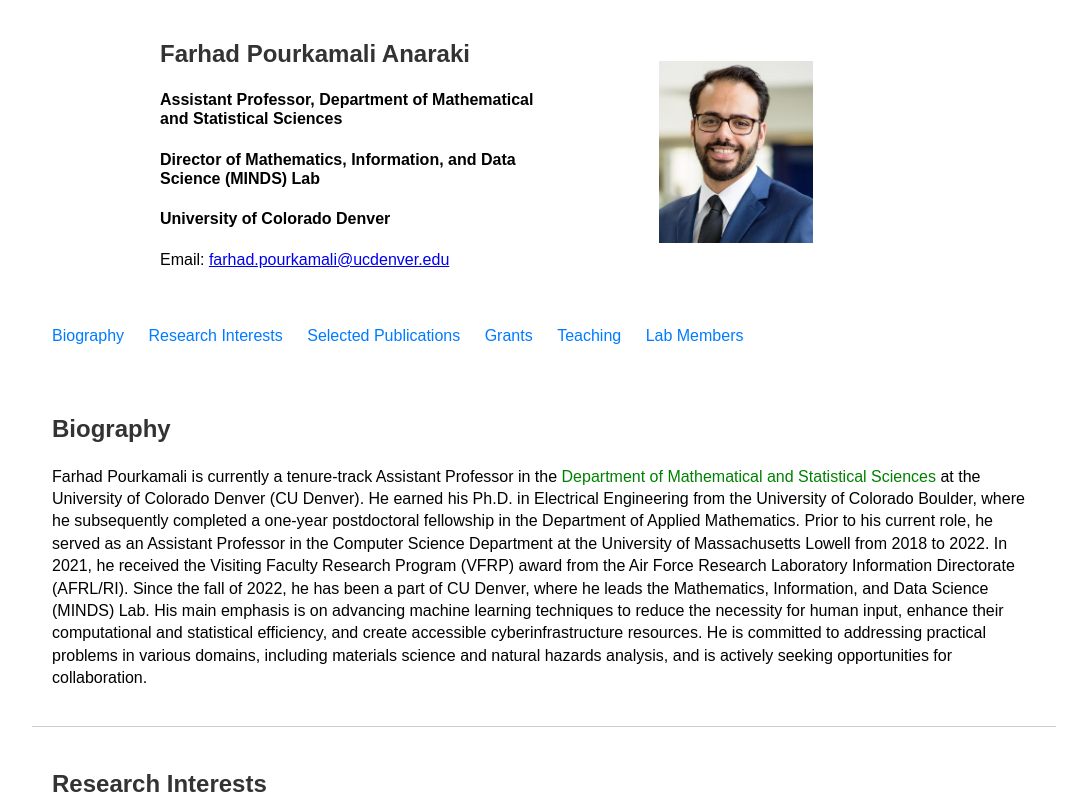
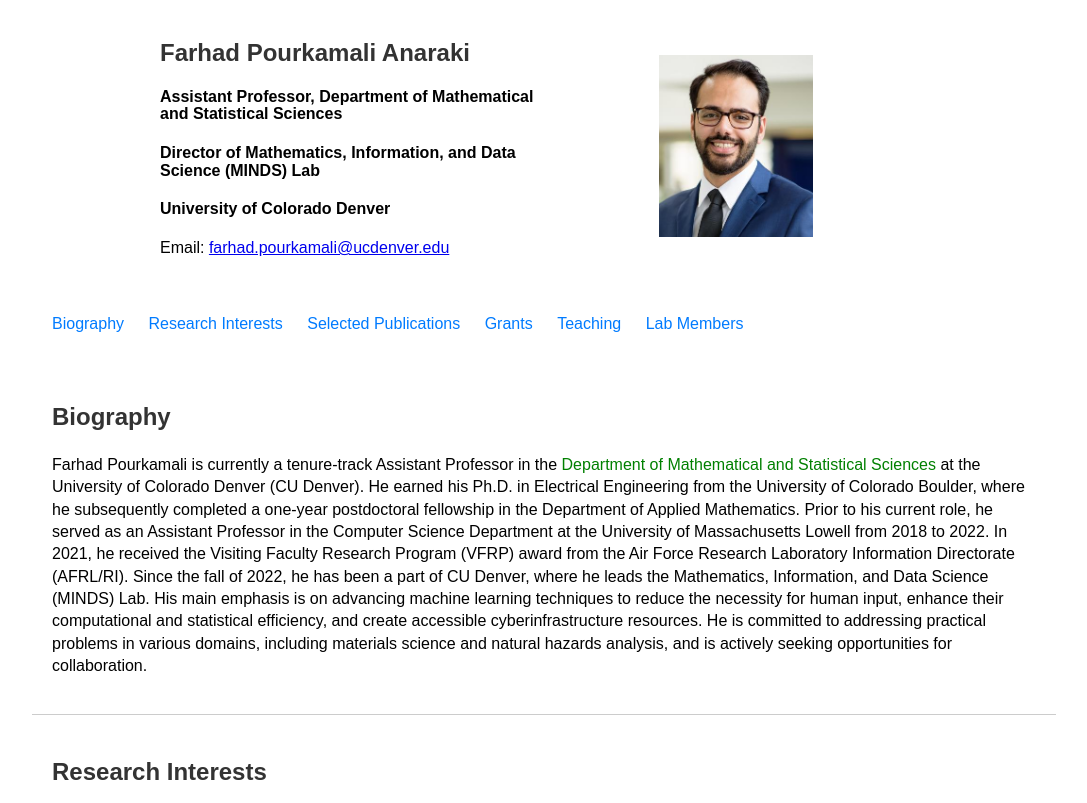
Before and after one commit to farhad-pourkamali/farhad-pourkamali.github.io, a plain HTML site: page index.html in a window 1280 px wide. Shown: the top 803 px of the page, without its empty margins (96-1183 px from the left). Drawn offline with Linux system fonts and the light colour scheme.

Commit message:
Update index.html

```diff
--- a/index.html
+++ b/index.html
@@ -24,7 +24,7 @@
         }
 
         .title-section h2, .title-section h4, .title-section p {
-        line-height: 1.2; /* Adjust line height to reduce space between lines */
+        line-height: 1.1; /* Adjust line height to reduce space between lines */
         }
 
         .info {
```
